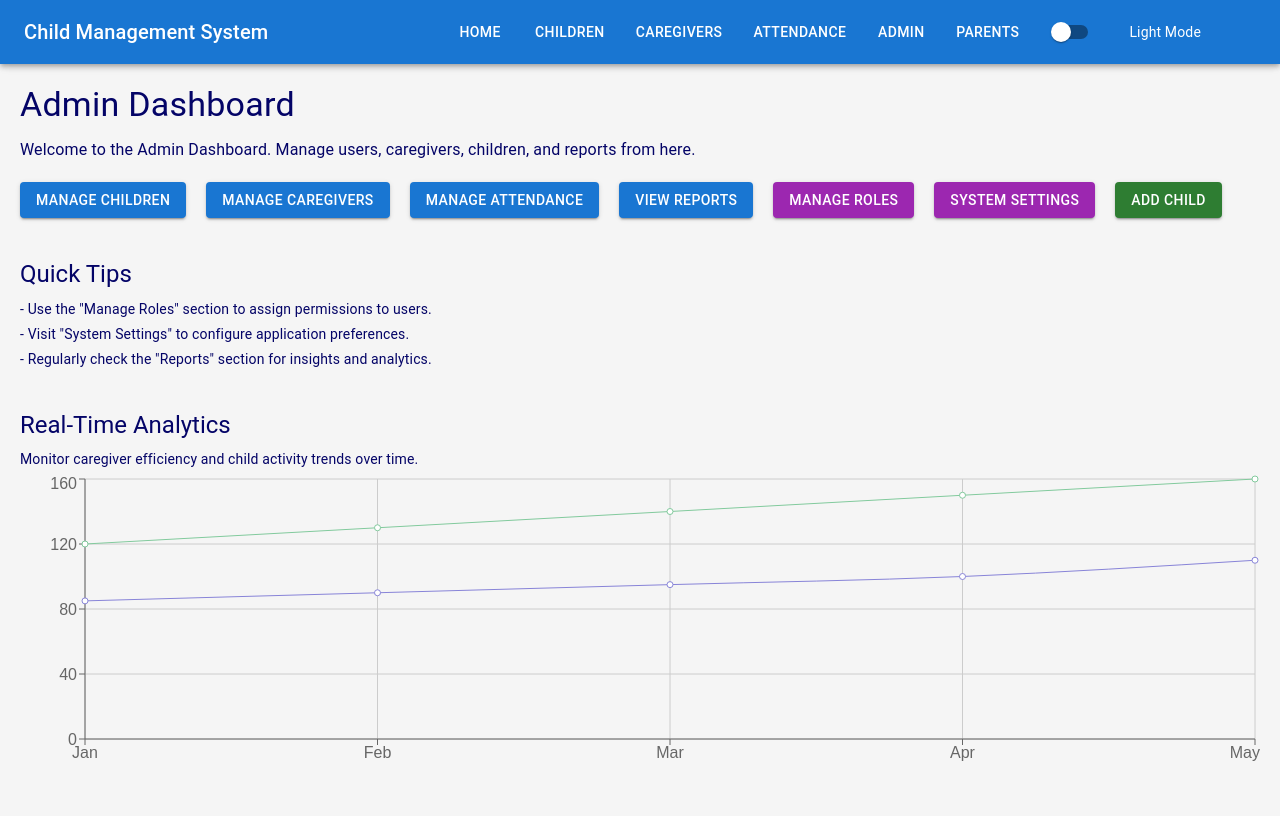
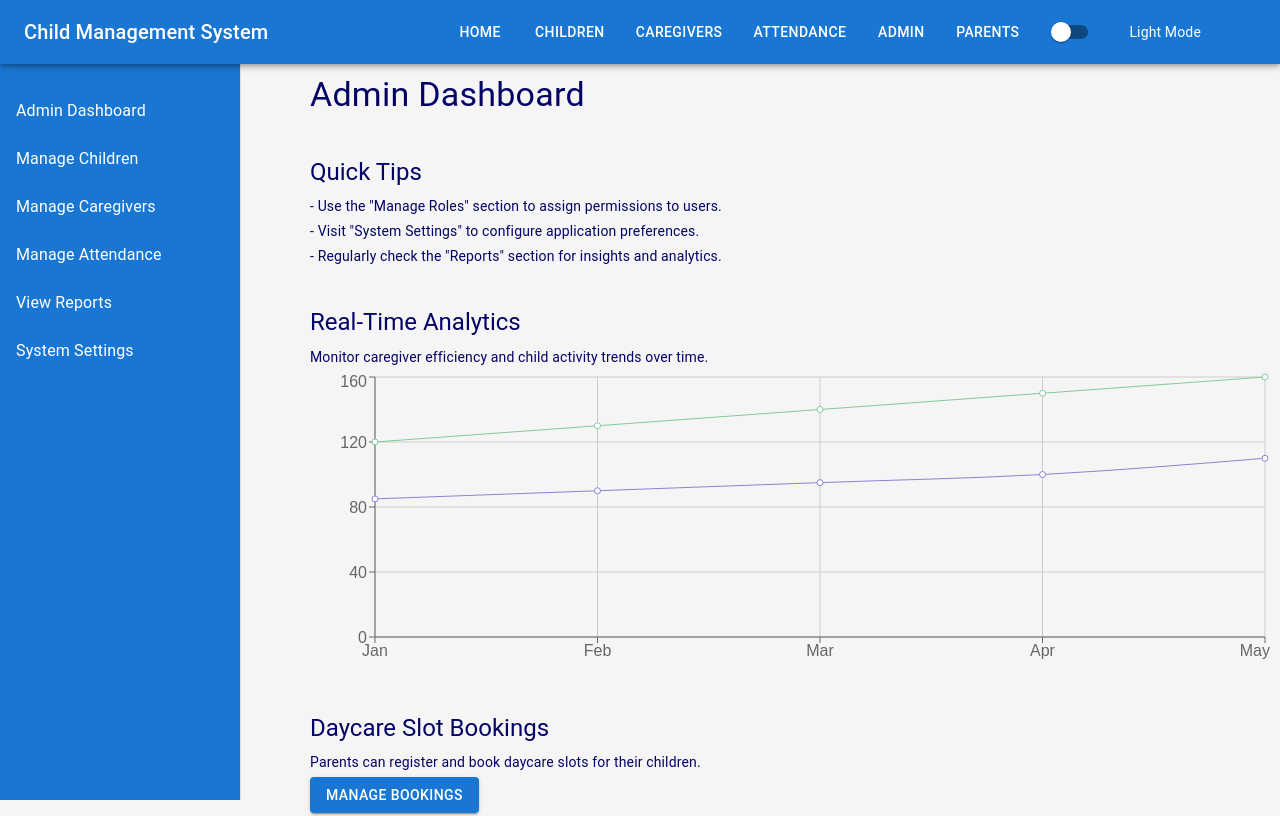
Before and after one commit to Jacksonsod/CAT2, a React (Create React App) app in the folder childmanagementsystem/child-management-system/: page /admin in a window 1280 px wide. Shown: the top 816 px of the page. Built offline with nearby package versions, Linux system fonts and the light colour scheme; some icons are missing.

Commit message:
Added admin files

```diff
--- a/childmanagementsystem/child-management-system/public/index.html
+++ b/childmanagementsystem/child-management-system/public/index.html
@@ -2,7 +2,7 @@
 <html lang="en">
   <head>
     <meta charset="utf-8" />
-    <link rel="icon" href="%PUBLIC_URL%/favicon.ico" />
+    <link rel="icon" href="%PUBLIC_URL%/childlogo.png?v=1" /> <!-- Add query string -->
     <meta name="viewport" content="width=device-width, initial-scale=1" />
     <meta name="theme-color" content="#000000" />
     <meta
@@ -24,7 +24,7 @@
       work correctly both with client-side routing and a non-root public URL.
       Learn how to configure a non-root public URL by running `npm run build`.
     -->
-    <title>React App</title>
+    <title>Child Care Management</title>
   </head>
   <body>
     <noscript>You need to enable JavaScript to run this app.</noscript>
--- a/childmanagementsystem/child-management-system/src/pages/Admin.jsx
+++ b/childmanagementsystem/child-management-system/src/pages/Admin.jsx
@@ -1,8 +1,13 @@
-import React from 'react';
+import React, { useState } from 'react';
 import Navbar from '../components/Navbar';
 import Footer from '../components/Footer';
-import { Typography, Box, Button } from '@mui/material';
+import { Typography, Box, Button, Drawer, List, ListItem, ListItemText } from '@mui/material';
 import { LineChart, Line, CartesianGrid, XAxis, YAxis, Tooltip, ResponsiveContainer } from 'recharts';
+import { useTheme } from '@mui/material/styles'; // Import useTheme
+import ChildrenPage from '../pages/Children';
+import '../styles/components.css';
+import Caregivers from './Caregivers';
+import Attendance from './Attendance';
 
 const data = [
     { name: 'Jan', caregivers: 85, children: 120 },
@@ -21,40 +26,14 @@ const attendanceData = [
 ];
 
 const Admin = () => {
+    const theme = useTheme(); // Access the Material-UI theme
+
+    const renderContent = () => {
         return (
-        <div>
-            <Navbar />
-            <main className="admin-main">
-                <Box sx={{ padding: '20px' }}>
+            <Box>
                 <Typography variant="h4" gutterBottom>
                     Admin Dashboard
                 </Typography>
-                    <Typography variant="body1" gutterBottom>
-                        Welcome to the Admin Dashboard. Manage users, caregivers, children, and reports from here.
-                    </Typography>
-                    <Box sx={{ marginTop: '20px', display: 'flex', gap: '20px', flexWrap: 'wrap' }}>
-                        <Button variant="contained" color="primary" href="/children">
-                            Manage Children
-                        </Button>
-                        <Button variant="contained" color="primary" href="/caregivers">
-                            Manage Caregivers
-                        </Button>
-                        <Button variant="contained" color="primary" href="/attendance">
-                            Manage Attendance
-                        </Button>
-                        <Button variant="contained" color="primary" href="/reports">
-                            View Reports
-                        </Button>
-                        <Button variant="contained" color="secondary" href="/roles">
-                            Manage Roles
-                        </Button>
-                        <Button variant="contained" color="secondary" href="/settings">
-                            System Settings
-                        </Button>
-                        <Button variant="contained" color="success" href="/add-child">
-                            Add Child
-                        </Button>
-                    </Box>
                 <Box sx={{ marginTop: '40px' }}>
                     <Typography variant="h5" gutterBottom>
                         Quick Tips
@@ -128,8 +107,42 @@ const Admin = () => {
                     </ResponsiveContainer>
                 </Box>
             </Box>
+        );
+    };
+
+    return (
+        <div>
+            <Navbar />
+            <Drawer variant="permanent" anchor="left" sx={{ width: 200, flexShrink: 0 }}>
+                <Box sx={{ width: 240, height: '100vh', backgroundColor: theme.palette.primary.main }}>
+                    <Typography variant="h6" gutterBottom sx={{ padding: '20px' }}>
+                        Admin Navigation
+                    </Typography>
+                    <List>
+                        <ListItem button sx={{ cursor: 'pointer', color: theme.palette.primary.contrastText }}>
+                            <ListItemText primary="Admin Dashboard" sx={{ color: theme.palette.primary.contrastText }} />
+                        </ListItem>
+                        <ListItem button sx={{ cursor: 'pointer', color: theme.palette.primary.contrastText }}>
+                            <ListItemText primary="Manage Children" sx={{ color: theme.palette.primary.contrastText }} />
+                        </ListItem>
+                        <ListItem button sx={{ cursor: 'pointer', color: theme.palette.primary.contrastText }}>
+                            <ListItemText primary="Manage Caregivers" sx={{ color: theme.palette.primary.contrastText }} />
+                        </ListItem>
+                        <ListItem button sx={{ cursor: 'pointer', color: theme.palette.primary.contrastText }}>
+                            <ListItemText primary="Manage Attendance" sx={{ color: theme.palette.primary.contrastText }} />
+                        </ListItem>
+                        <ListItem button sx={{ cursor: 'pointer', color: theme.palette.primary.contrastText }}>
+                            <ListItemText primary="View Reports" sx={{ color: theme.palette.primary.contrastText }} />
+                        </ListItem>
+                        <ListItem button component="a" href="/settings" sx={{ cursor: 'pointer', color: theme.palette.primary.contrastText }}>
+                            <ListItemText primary="System Settings" sx={{ color: theme.palette.primary.contrastText }} />
+                        </ListItem>
+                    </List>
+                </Box>
+            </Drawer>
+            <main className="admin-main" style={{ marginLeft: 300, padding: '10px' }}>
+                {renderContent()}
             </main>
-            <Footer />
         </div>
     );
 };
```
Also changed, not shown: childmanagementsystem/child-management-system/public/childlogo.png (added), childmanagementsystem/child-management-system/src/images/childlogo.png (added), childmanagementsystem/child-management-system/src/pages/Caregiver.jsx (deleted). Lines whose indentation alone changed are shown as unchanged.
